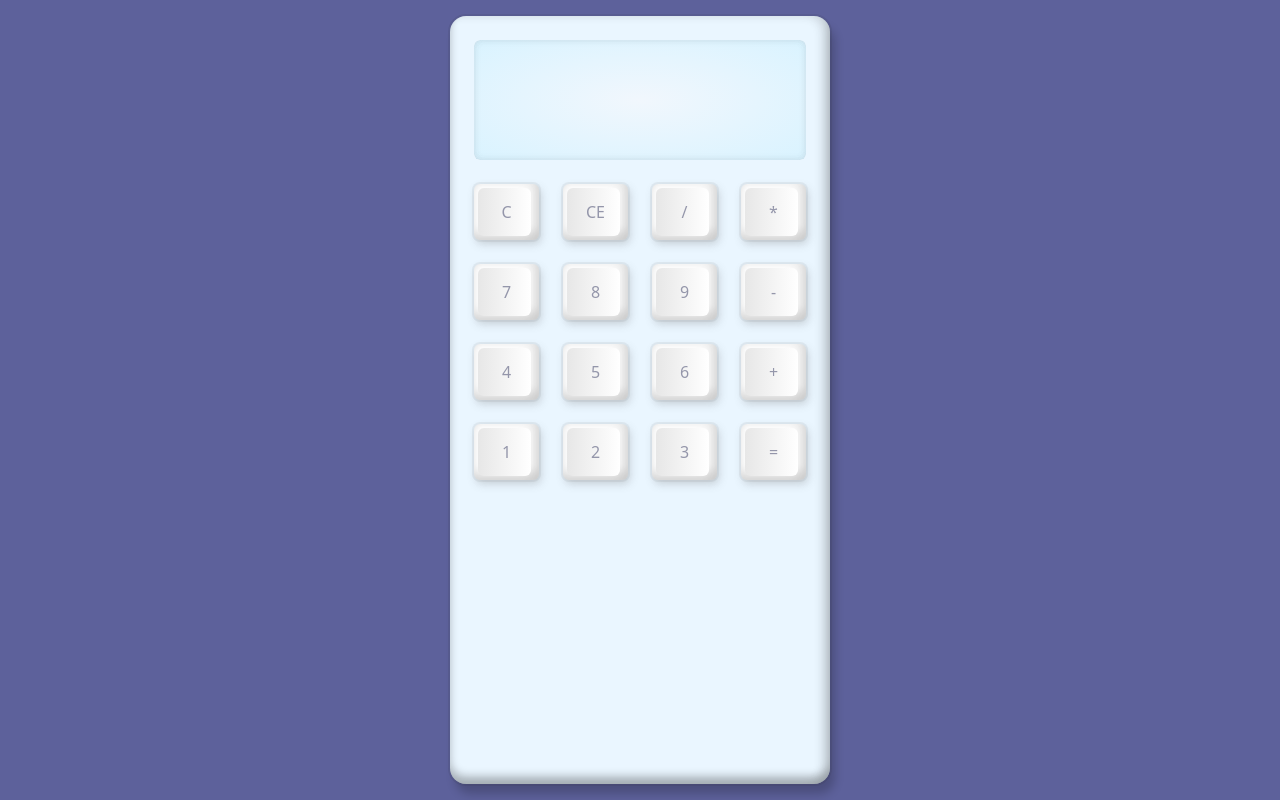
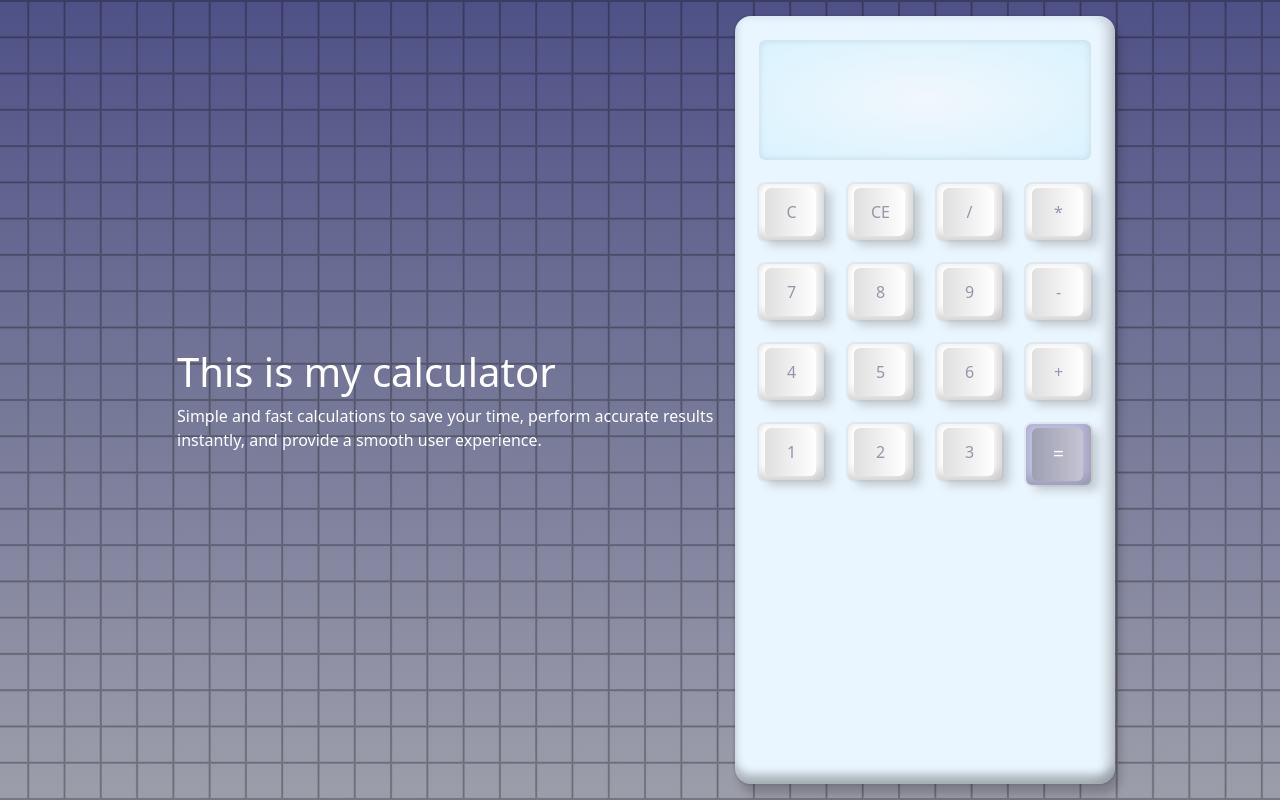
Before and after one commit to Gladsomeguru/Time-calculator, a React (Create React App) app in the folder calculator/: page / in a window 1280 px wide. Built offline with nearby package versions, Linux system fonts and the light colour scheme.

Commit message:
added animation

```diff
--- a/calculator/src/Calculator.js
+++ b/calculator/src/Calculator.js
@@ -2,6 +2,12 @@ function Calculator() {
     return (
         <div className="container">
             <div className="row justify-content-center min-vh-100">
+                <div className="col-md-6 my-auto text-white">
+                    <h1>This is my calculator</h1>
+                    <span className="block text-sm fs-6 text-gray-300">
+                        Simple and fast calculations to save your time, perform accurate results instantly, and provide a smooth user experience.
+                    </span>
+                </div>
                 <div className="calculator col-md-4 rounded-4 my-auto">
                     <div className="container-fluid">
                         <div className="row justify-content-center g-4 h-100">
@@ -60,7 +66,7 @@ function Calculator() {
                                 <button className="calc-button rounded-2 fs-6 p-3 fw-medium w-100"><span>3</span></button>
                             </div>
                             <div className="col-3 rounded-3">
-                                <button className="calc-button rounded-2 fs-6 p-3 fw-medium w-100"><span>=</span></button>
+                                <button className="calc-button equal rounded-2 p-3 fw-medium w-100"><span>=</span></button>
                             </div>
                         </div>
                     </div>
--- a/calculator/src/index.css
+++ b/calculator/src/index.css
@@ -5,7 +5,10 @@ body {
     sans-serif;
   -webkit-font-smoothing: antialiased;
   -moz-osx-font-smoothing: grayscale;
-  background-color: rgb(93, 97, 155) !important;
+  background-image: url("./assets/grids.png"), linear-gradient(rgb(78, 81, 134), rgb(157, 158, 171));
+  background-repeat: repeat, no-repeat;
+  background-blend-mode: multiply;
+  overflow: hidden;
 }
 
 
@@ -18,9 +21,10 @@ code {
 .calculator {
   height: calc(100vh - 32px);
   background: rgb(234, 246, 255);
-  box-shadow: inset -8px 0px 8px rgba(50, 49, 49, 0.15),
-    inset 0px -8px 8px rgba(1, 1, 1, 0.255), 0 0 0 2px rgba(39, 39, 39, 0.086),
+  box-shadow: inset -10px 0px 8px rgba(50, 49, 49, 0.15),
+    inset 0px -10px 8px rgba(1, 1, 1, 0.255), 0 0 0 2px rgba(39, 39, 39, 0.086),
     5px 10px 10px rgba(0, 0, 0, 0.197) !important;
+  animation: flyin 1.2s cubic-bezier(.68, -0.33, .27, 1.3) forwards;
 }
 
 .output-box {
@@ -36,29 +40,63 @@ code {
 .calc-button {
   box-shadow: inset -8px 0px 8px rgba(50, 49, 49, 0.111),
     inset 0px -8px 8px rgba(1, 1, 1, 0.116), 0 0 0 2px rgba(124, 124, 124, 0.11),
-    2px 4px 8px rgba(95, 95, 95, 0.259);
+    8px 6px 8px rgba(95, 95, 95, 0.264) !important;
   border: none;
   background-color: white;
   position: relative;
 }
 
-.calc-button:hover {
+.calc-button:active,
+.calc-button.equal:active {
   box-shadow: inset -8px 0px 8px rgba(50, 49, 49, 0.111),
-    inset 0px -8px 8px rgba(1, 1, 1, 0.116), 0 0 0 2px rgba(30, 30, 30, 0.11);
+    inset 0px -8px 8px rgba(1, 1, 1, 0.116), 1px 1px 2px rgba(30, 30, 30, 0.124),
+    2px 2px 0px rgba(95, 95, 95, 0.259) !important;
 }
 
 .calc-button::before {
   content: "";
   position: absolute;
   top: 4px;
-  left: 4px;
+  left: 6px;
   right: 8px;
   bottom: 4px;
   border-radius: 6px;
-  background: linear-gradient(to right, #e7e7e7, #ffffff);
+  background: linear-gradient(to right, #dfdfdf, #ffffff);
 }
 
 .calc-button span {
   position: relative;
   color: #9496aa;
 }
+
+.equal {
+  background-color: rgb(190, 190, 222);
+}
+
+.calc-button.equal::before {
+  content: "";
+  position: absolute;
+  top: 4px;
+  left: 6px;
+  right: 8px;
+  bottom: 4px;
+  border-radius: 6px;
+  background: linear-gradient(to right, rgb(159, 159, 179), rgb(196, 196, 211));
+}
+
+.calc-button.equal span {
+  color: white;
+  font-size: larger !important;
+}
+
+@keyframes flyin {
+  0% {
+    transform: translateY(100%);
+    opacity: 0;
+  }
+
+  100% {
+    transform: translateY(0);
+    opacity: 1;
+  }
+}
```
Also changed, not shown: calculator/src/assets/grids.png (added).
